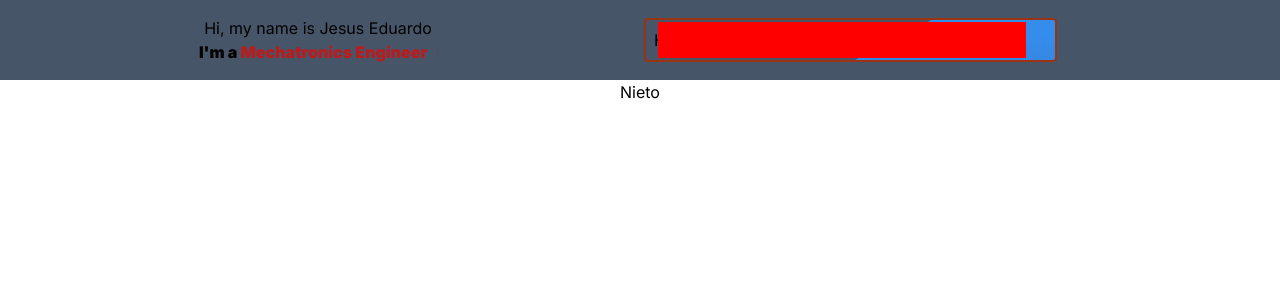
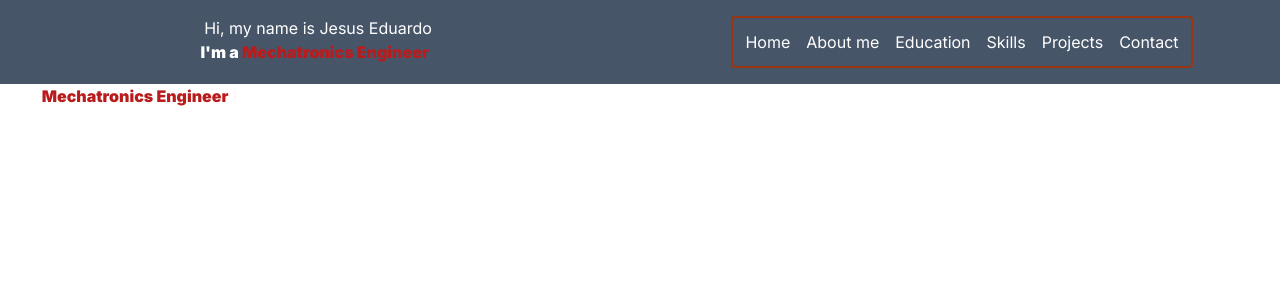
Before and after one commit to JesusRomanDev/portfolio, a React (Vite) app: page / in a window 1280 px wide. Shown: the top 300 px of the page. Built offline with nearby package versions, Linux system fonts and the light colour scheme.

Commit message:
Navbar y comenzando section de about me

```diff
--- a/index.html
+++ b/index.html
@@ -6,7 +6,7 @@
     <meta name="viewport" content="width=device-width, initial-scale=1.0" />
     <title>Vite + React</title>
   </head>
-  <body class="dark:bg-slate-700 min-h-screen w-screen font-inter flex justify-center">
+  <body class="dark:bg-slate-900 min-h-screen w-screen font-inter flex justify-center">
     <div id="root"></div>
     <script type="module" src="/src/main.jsx"></script>
   </body>
--- a/src/App.jsx
+++ b/src/App.jsx
@@ -5,6 +5,7 @@ import { AuthProvider } from './context/UseContext';
 import Padre from './components/Padre';
 import Hijo from './components/Hijo';
 import Nieto from './components/Nieto';
+import AboutMe from './components/AboutMe';
 
 function App() {
 
@@ -12,14 +13,15 @@ function App() {
     <>
       <AuthProvider>
         <Heading />
+        <AboutMe />
       </AuthProvider>
-      <Padre>
+      {/* <Padre>
         <Hijo>
           <Nieto>
 
           </Nieto>
         </Hijo>
-      </Padre>
+      </Padre> */}
     </>
 
   )
--- /dev/null
+++ b/src/components/AboutMe.jsx
@@ -0,0 +1,25 @@
+import React, { useState } from 'react'
+import {useTypewriter, Cursor} from 'react-simple-typewriter'
+
+const AboutMe = () => {
+    const [count, setCount] = useState(0)
+    const [text] = useTypewriter({
+      words : ['Web Developer', 'Mechatronics Engineer', "Lifetime Learner"],
+      loop: {},
+      deleteSpeed: 80
+    });
+  return (
+    <>
+        <section>
+            <div>
+            <h2 className='font-black text-white'>
+                I'm a<span className='text-red-700'> {text}</span><Cursor cursorColor='red' />
+            </h2>
+            </div>
+        </section>
+    </>
+
+  )
+}
+
+export default AboutMe
--- a/src/components/Heading.jsx
+++ b/src/components/Heading.jsx
@@ -16,24 +16,23 @@ function Heading() {
     }, [])
   return (
     <>
-      <div className='py-4 grid grid-cols-2 gap-x-2 w-screen bg-slate-600'>
+      <div className='sm:flex sm:flex-col py-4 md:grid md:grid-cols-2 gap-x-2 w-screen bg-slate-600'>
         <div>
-          <h1 className='block text-center'>Hi, my name is Jesus Eduardo</h1>
-          <h2 className='font-black items-center text-center justify-center'>
-            I'm a <span className='text-red-700'> {text}</span> <Cursor cursorColor='red' />
+          <h1 className='text-white block text-center'>Hi, my name is Jesus Eduardo</h1>
+          <h2 className='font-black items-center text-center justify-center text-white'>
+            I'm a<span className='text-red-700'> {text}</span><Cursor cursorColor='red' />
           </h2>
         </div>
-        <div className='flex place-items-center'>
-          <nav className='box relative overflow-hidden flex gap-x-2 p-2 border-solid border-orange-800 border-2 rounded'>
-            <a href="">Home</a>
-            <a href="">About me</a>
-            <a href="">Education</a>
-            <a href="">Skills</a>
-            <a href="">Projects</a>
-            <a href="">Contact</a>
+        <div className='flex justify-center place-items-center'>
+          <nav className='flex-col sm:flex-row relative overflow-hidden flex gap-x-4 p-3 border-solid border-orange-800 border-2 rounded text-white'>
+            <a href="" className='navCustom'>Home</a>
+            <a href="" className='navCustom'>About me</a>
+            <a href="" className='navCustom'>Education</a>
+            <a href="" className='navCustom'>Skills</a>
+            <a href="" className='navCustom'>Projects</a>
+            <a href="" className='navCustom'>Contact</a>
           </nav>
         </div>
-
       </div>
     </>
   )
--- a/src/index.css
+++ b/src/index.css
@@ -5,11 +5,23 @@
 @tailwind utilities;
 
 @layer components{
-    .box::before{
-        @apply content-[''] absolute bg-[conic-gradient(#348ceb_20deg,transparent_120deg)] w-[500px] h-[400px] left-[-10%] top-[-400%] animate-fullSpin
+    /* .box::before{
+        @apply content-[''] absolute bg-[conic-gradient(#348ceb_20deg,transparent_120deg)] w-[500px] h-[400px] left-[-10%] top-[-360%] animate-fullSpin
     }
 
     .box::after{
         @apply content-[''] text-white w-[90%] h-[90%] bg-[red] absolute top-[5%] left-[3%] flex justify-center items-center uppercase
+    } */
+
+    .navCustom{
+        @apply hover:text-white relative
+    }
+
+    .navCustom::after{
+        @apply absolute content-[''] bg-red-500 h-[3px] w-[0] left-0 -bottom-1 rounded-xl
+    }
+
+    .navCustom:hover::after{
+        @apply w-[100%]
     }
 }
```
